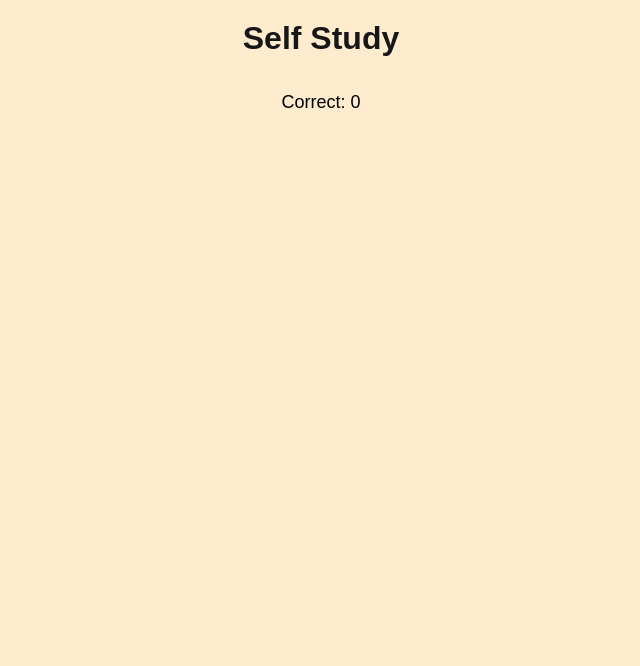
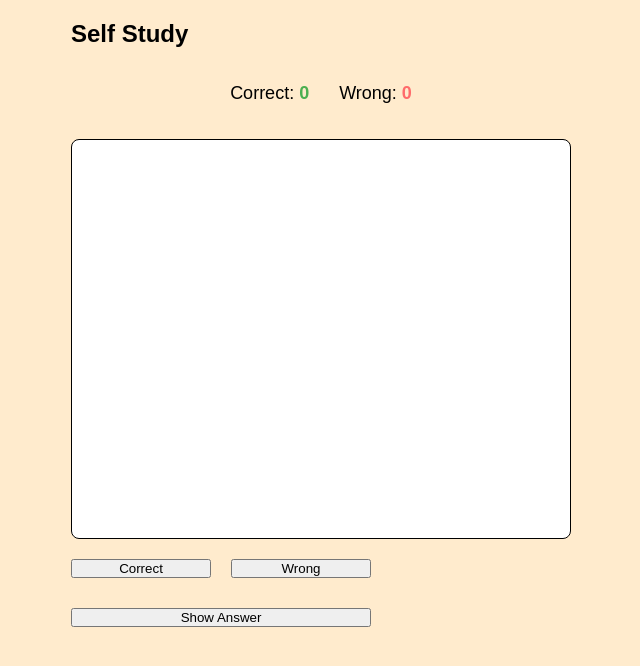
Before and after one commit to a2hengk/Die-kleinen-Einsteins, a Next.js app: page /selfstudy in a window 1280 px wide. Shown: the top 666 px of the page, without its empty margins (319-959 px from the left). Built offline with nearby package versions, Linux system fonts and the light colour scheme.

Commit message:
looks like the konzept now

```diff
--- a/src/app/pages/selfstudy.tsx
+++ b/src/app/pages/selfstudy.tsx
@@ -5,10 +5,17 @@ import stylesBody from '../styles/overview-styles/body.module.css';
 export default function SelfStudy() {
   return (
     <div className={stylesContainer.container}>
-      <h1>Self Study</h1>
+      <h1 className={stylesContainer.title}>Self Study</h1>
       <main className={stylesBody.body}>
         <div className={stylesStatusbar.statusbar}>
-          <span className={stylesStatusbar.correctCount}>Correct: 0</span>
+          <span>Correct: <span className={stylesStatusbar.correctCount}>0</span></span>
+          <span>Wrong: <span className={stylesStatusbar.wrongCount}>0</span></span>
+        </div>
+        <div className={stylesContainer.card}></div>
+        <div className={stylesContainer.buttons}>
+          <button className={stylesContainer.right}>Correct</button>
+          <button className={stylesContainer.wrong}>Wrong</button>
+          <button className={stylesContainer.showAnswer}>Show Answer</button>
         </div>
       </main>
     </div>
--- a/src/app/styles/selfstudy-styles/container.module.css
+++ b/src/app/styles/selfstudy-styles/container.module.css
@@ -1,9 +1,16 @@
-.karteikarte {
+.title {
+    font-size: 24px;
+    font-weight: bold;
+    margin-bottom: 20px;
+    color:#000;
+}
+
+.card {
     background-color: white;
     margin: 20px auto;
     width: 500px;
     height: 400px;
-    border: 1px solid #ccc;
+    border: 1px solid black;
     border-radius: 8px;
 }
 
@@ -16,15 +23,15 @@
     justify-content: space-between;
 }
 
-#right {
+.right {
     flex: 1;
 }
 
-#wrong {
+.wrong {
     flex: 1;
 }
 
-#show-answer {
+.showAnswer {
     width: 100%;
     margin-top: 10px;
 }
--- a/src/app/styles/selfstudy-styles/statusbar.module.css
+++ b/src/app/styles/selfstudy-styles/statusbar.module.css
@@ -10,12 +10,12 @@
     margin: 20px auto;
 }
 
-#correct-count {
+.correctCount {
     font-weight: bold;
     color: #4CAF50;
 }
 
-#wrong-count {
+.wrongCount {
     font-weight: bold;
     color: #ff6b6b;
 }
```
